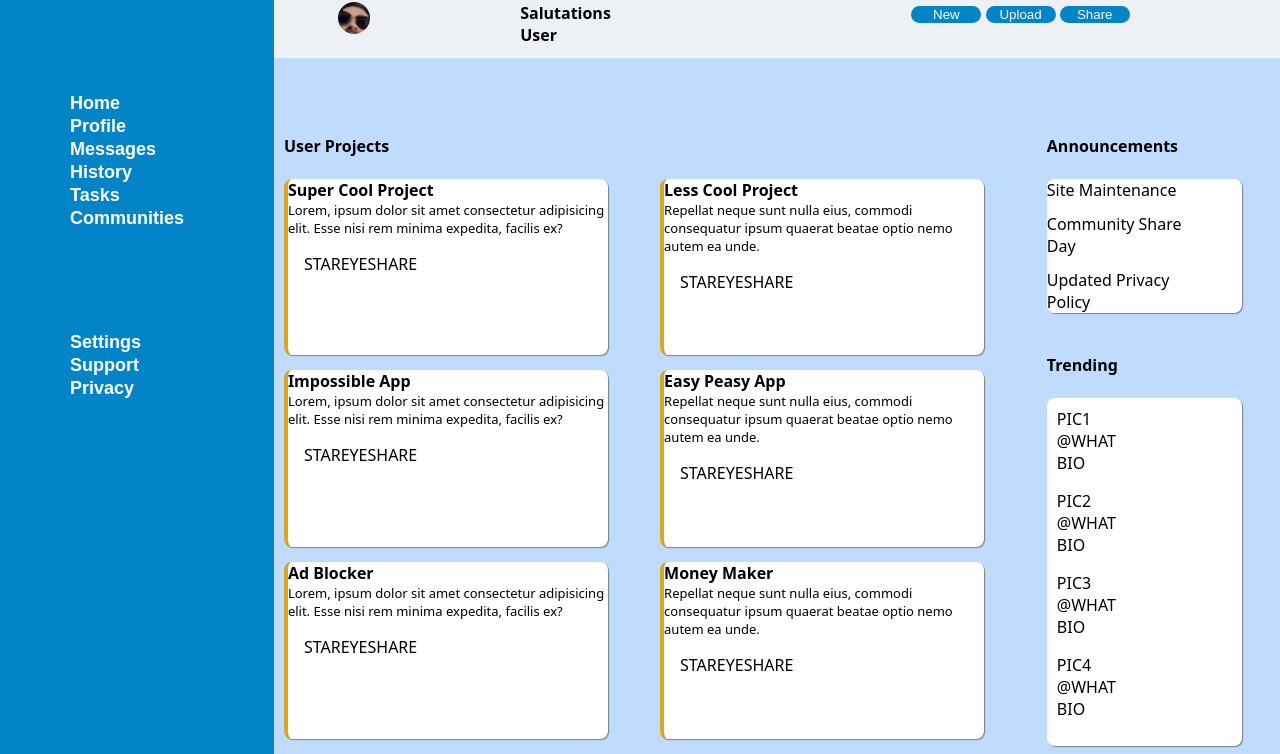
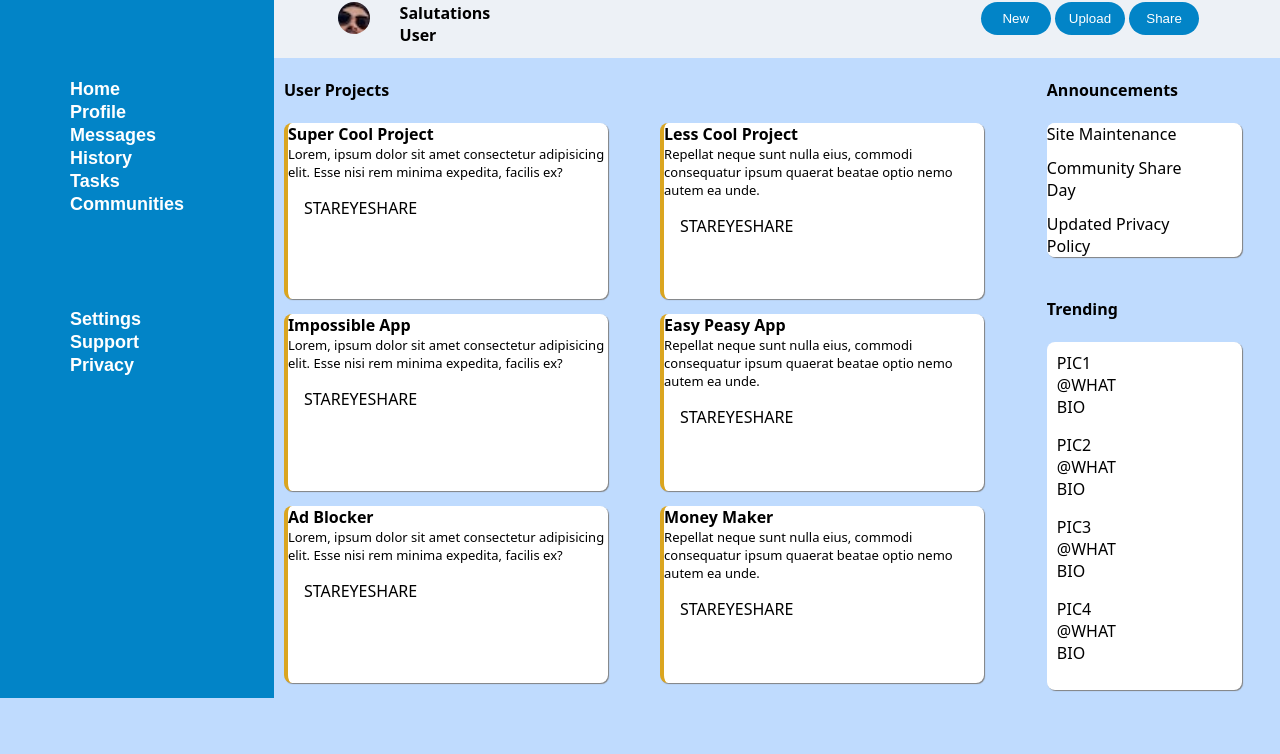
Before and after one commit to hankfontaine/ACSIC, a plain HTML site: page index.html in a window 1280 px wide. Shown: the part 102-856 px from the top of the page. After the commit the page ends 808 px from the top, so only its background shows below. Drawn offline with Linux system fonts and the light colour scheme.

Commit message:
improved layout

```diff
--- a/style.css
+++ b/style.css
@@ -23,7 +23,8 @@ body {
   background-color: #0284c7;
   border-radius: 90px;
   border: none;
-  min-width: 70px;
+  width: 70px;
+  height: 2.5em;
 }
 
 .sidebar-button {
@@ -130,7 +131,7 @@ body {
 .header-main {
   margin-top: 3vh;
   display: grid;
-  grid-template-areas: "profile-pic greeting ... user-create-content";
+  grid-template-areas: "profile-pic greeting user-create-content";
 }
 
 .profile-pic {
@@ -150,6 +151,8 @@ body {
 }
 
 .user-create-content {
+  margin-left: 36vw;
+  margin-right: 4vw;
   grid-area: user-create-content;
 }
 
@@ -209,7 +212,6 @@ body {
 
 .main {
   margin-right: 3vw;
-  padding-top: 7vh;
   grid-area: main;
   display: grid;
   grid-template-areas:
```
